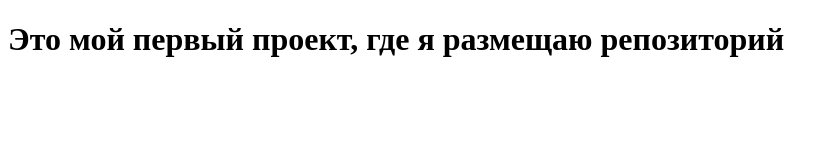
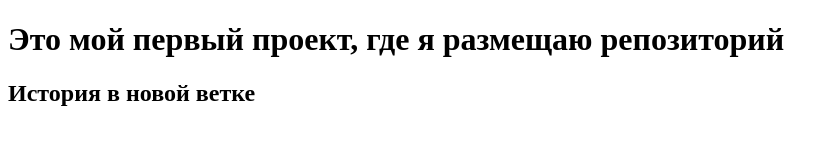
Before and after one commit to Anton11206/11206, a plain HTML site: page index.html in a window 1280 px wide. Shown: the whole page, without its empty margins (0-836 px from the left). Drawn offline with Linux system fonts and the light colour scheme.

Commit message:
new branch

```diff
--- a/index.html
+++ b/index.html
@@ -7,5 +7,6 @@
 </head>
 <body>
     <h1>Это мой первый проект, где я размещаю репозиторий</h1>
+    <h2>История в новой ветке</h2>
 </body>
 </html>
```
